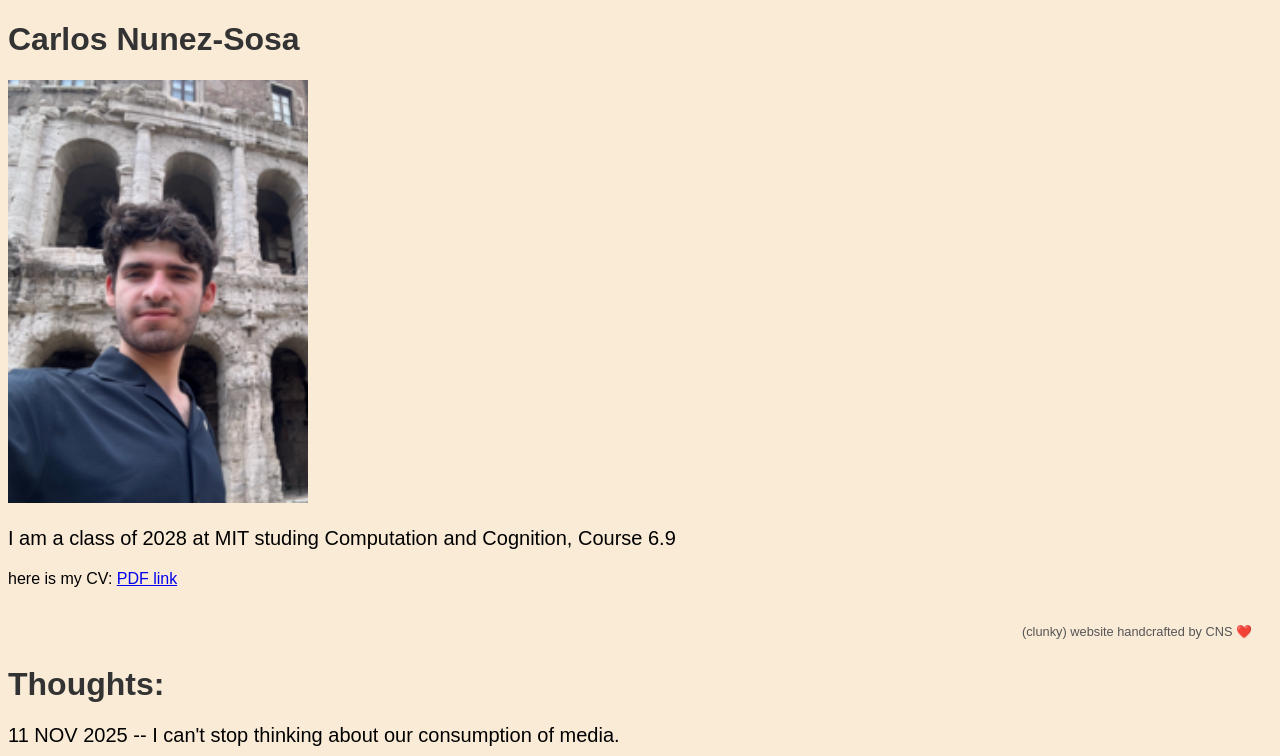
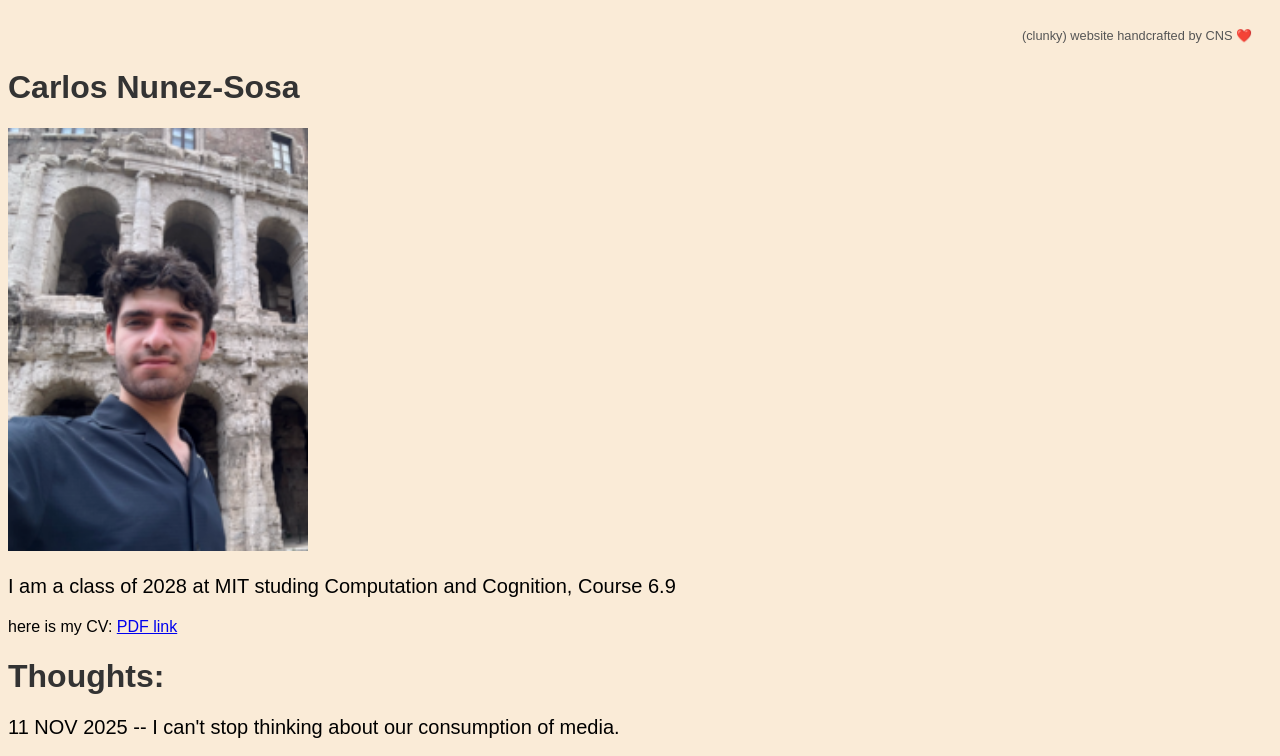
Before and after one commit to carlosnuso16/carlosnuso16.github.io, a plain HTML site: page index.html in a window 1280 px wide. Shown: the top 756 px of the page. Drawn offline with Linux system fonts and the light colour scheme.

Commit message:
Refactor HTML structure and content duplication

```diff
--- a/index.html
+++ b/index.html
@@ -5,17 +5,18 @@
         <title>Carlos Nunez-Sosa, MIT</title>
         <link rel="stylesheet" href="style.css">
     </head>
-    <body>
-        <h1>Carlos Nunez-Sosa</h1>
-        <img src="6FF2B0E1-B61A-45C0-8F24-B51C973BB639.png" width="300" />
-        <p style="font-size: 20px;">I am a class of 2028 at MIT studing Computation and Cognition, Course 6.9</p>
-        <p> here is my CV: <a HREF="carlosnunezsosa_resumeCV.pdf" target="_blank"> PDF link </a> </p>
-    </body>
+
+</body>
 
 <body>
     <header>
         <p class="site-byline"> (clunky) website handcrafted by CNS ❤️ </p>
     </header>
+
+    <h1>Carlos Nunez-Sosa</h1>
+    <img src="6FF2B0E1-B61A-45C0-8F24-B51C973BB639.png" width="300" />
+    <p style="font-size: 20px;">I am a class of 2028 at MIT studing Computation and Cognition, Course 6.9</p>
+    <p> here is my CV: <a HREF="carlosnunezsosa_resumeCV.pdf" target="_blank"> PDF link </a> </p>
 
     <h1>Thoughts: </h1>
 
```
